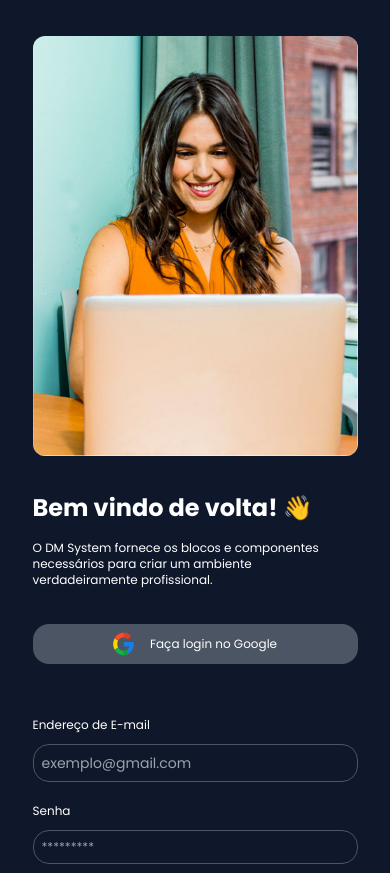
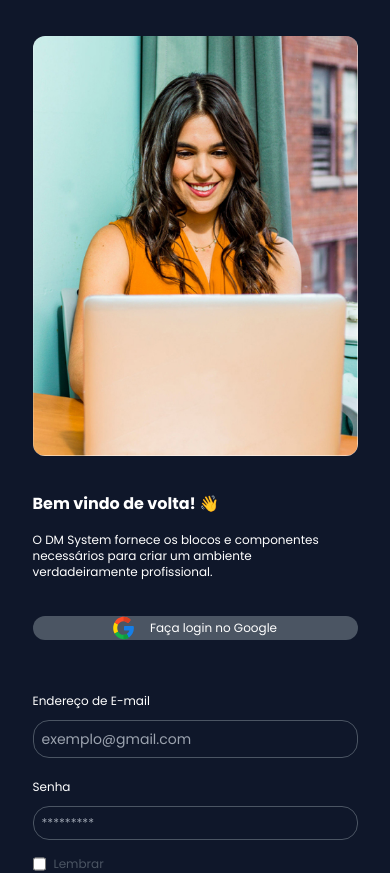
Before and after one commit to Denis78-sys/formulario-com-tailwindcss, a Nuxt app: page / in a window 390 px wide. Shown: the top 873 px of the page. Built offline with nearby package versions, Linux system fonts and the light colour scheme.

Commit message:
Ajustes finais

```diff
--- a/components/atoms/BemVindo.vue
+++ b/components/atoms/BemVindo.vue
@@ -1,6 +1,6 @@
 <template>
     <div class="bem-vindo mb-4 mt-0">
-      <h1 class="text-white lg:text-2xl md:text-2xl sm:text-2xl font-bold">Bem vindo de volta! &#128075;</h1>
+      <h1 class="text-white xl:text-2xl lg:text-xl md:text-lg font-bold">Bem vindo de volta! &#128075;</h1>
     </div>
 </template>
 
--- a/components/atoms/Imagem.vue
+++ b/components/atoms/Imagem.vue
@@ -1,7 +1,7 @@
 <!-- eslint-disable vue/multi-word-component-names -->
 <template>
     <div class="imagem">
-       <img class="lg:rounded-xl lg:w-96 sm:w-full sm:rounded-xl" src="@/assets/imagens/image.jpg" alt="Foto">
+       <img class="lg:rounded-xl lg:w-96 md:w-96 sm:w-full sm:rounded-xl" src="@/assets/imagens/image.jpg" alt="Foto">
     </div>
 </template>
 
--- a/components/organisms/Formulario.vue
+++ b/components/organisms/Formulario.vue
@@ -1,13 +1,13 @@
 <!-- eslint-disable vue/multi-word-component-names -->
 <template>
-  <div class="formulario lg:w-80">
+  <div class="formulario lx:w-4/5 lg:w-80 md:w-80">
     <BemVindo />
-    <p class="text-white text-gray-400 lg:text-xs sm:text-xs mb-4">
+    <p class="text-white text-gray-400 lg:text-xs sm:text-xs lg:mb-4 md:mb-2">
       O DM System fornece os blocos e componentes necessários para criar um
       ambiente verdadeiramente profissional.
     </p>
     <button
-      class="flex gap-4 justify-center items-center text-white text-xs bg-gray-600 p-2 w-full mb-12 mt-9 rounded-2xl"
+      class="flex gap-4 justify-center items-center text-white text-xs bg-gray-600 lg:p-2 md:p-1 w-full mb-12 mt-9 rounded-2xl"
     >
       <img src="@/assets/imagens/google.svg" alt="Logo do Google" /> Faça login
       no Google
--- a/components/templates/HomeTemplate.vue
+++ b/components/templates/HomeTemplate.vue
@@ -4,8 +4,8 @@
       <div
         class="lg:flex lg:flex-row lg:w-8/12 md:w-11/12 md:flex-row sm:w-10/12 lg:space-y-0 sm:space-y-9 sm:flex-col lg:gap-4 md:gap-9 justify-center items-center"
       >
-        <Imagem class="lg:mr-auto" />
-        <Formulario class="lg:ml-auto" />
+        <Imagem class="lx:mr-80 lg:mr-20 md:mr-12 sm:mr-0" />
+        <Formulario class="" />
       </div>
     </div>
     <footer class="bg-gray-800 flex flex-col p-4 mb-auto space-y-1 justify-center items-center">
--- a/tailwind.config.js
+++ b/tailwind.config.js
@@ -11,7 +11,7 @@ module.exports = {
       'sm': '360px',
       'md': '768px',
       'lg': '1024px',
-      'xl': '1280px',
+      'xl': '1274px',
     }
   },
   plugins: [],
```
